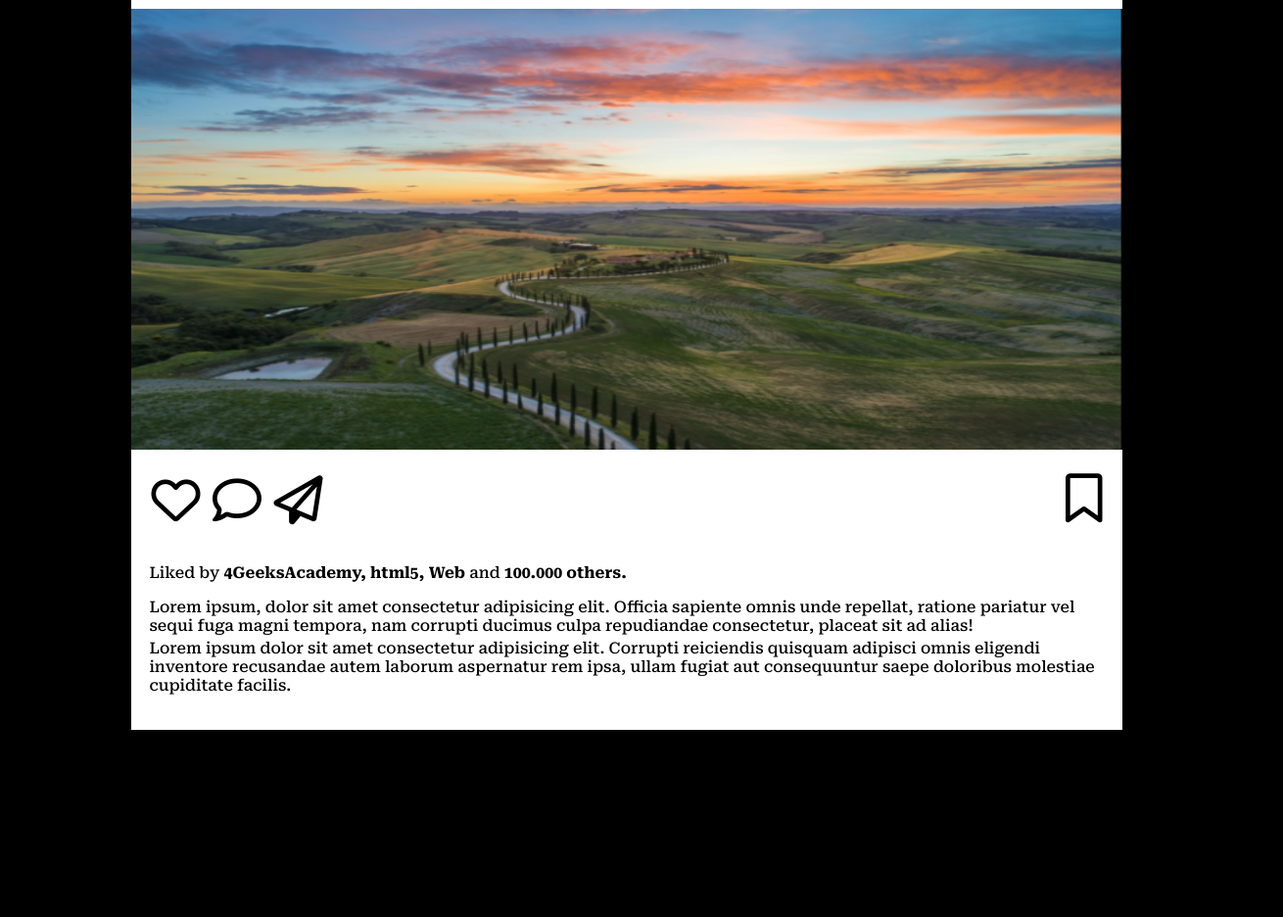
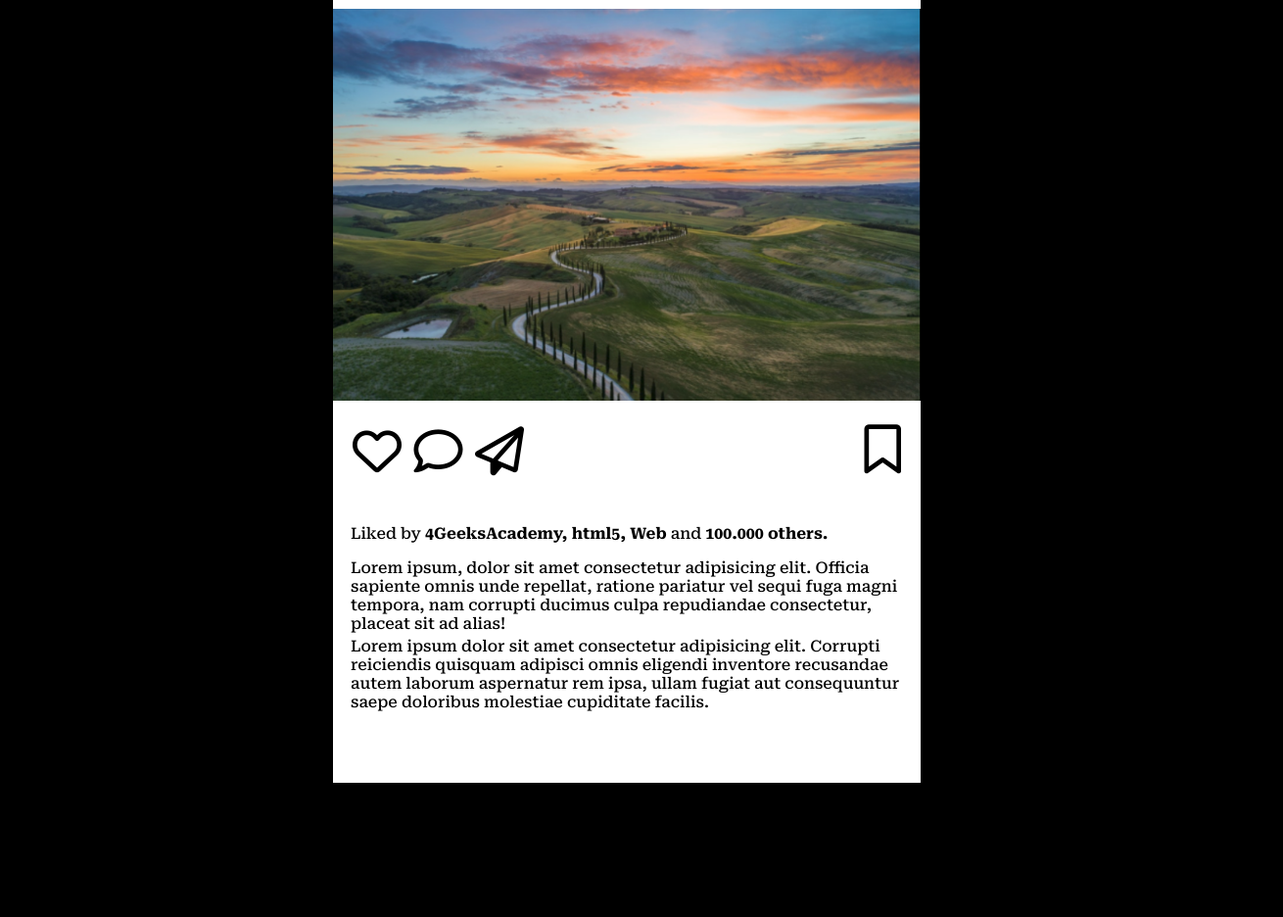
Before and after one commit to 4GeeksAcademy/Ricard0-A-instagram-photo-feed, a plain HTML site: page index.html in a window 1280 px wide. Shown: the part 109-1045 px from the top of the page at 98% size, 1310 px wide, since content can reach past the window. Drawn offline with Linux system fonts and the light colour scheme.

Commit message:
first commit

```diff
--- a/style.css
+++ b/style.css
@@ -7,14 +7,15 @@ body {
     justify-content: center;
 
 
-
 }
 
 
 .main {
+    position: relative;
     background-color: white;
-    height: 100%;
-    width: 80%;
+    /* Fixed */
+    height: 900px;
+    width: 600px;
 }
 
 p {
@@ -30,6 +31,7 @@ p {
 
 
 .post_header {
+    position: relative;
     display: flex;
     height: 90px;
 }
@@ -95,7 +97,8 @@ p {
 
 .post_body {
     margin-top: 20px;
-    height: 600px;
+    /* height: 600px; */
+    height: 100%;
     position: relative;
 }
 
@@ -103,7 +106,8 @@ p {
 
 
 .imagen img {
-    height: 450px;
+    /* height: 100%; */
+    height: 400px;
     width: 100%;
 }
 
@@ -127,8 +131,9 @@ p {
 
 
 .post_footer {
+    position: absolute;
     height: 170px;
-    margin-top: -50px;
+    margin-top: -390px;
     margin-left: 18px;
     margin-right: 14px;
 
```
